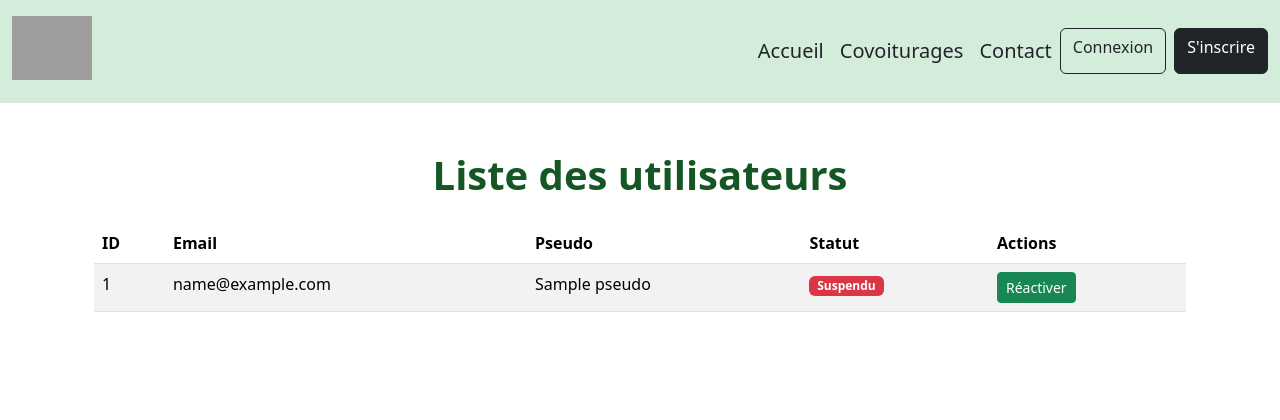
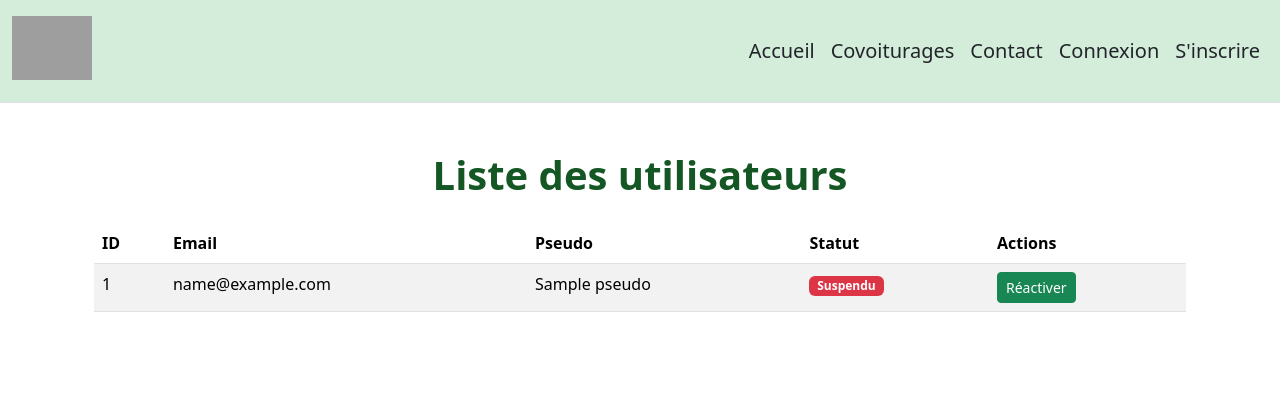
Before and after one commit to AntoineSimonin73/projet_ecoRide, a Symfony app: template templates/admin/users.html.twig in a window 1280 px wide. Shown: the top 420 px of the page. Run offline with Twig, Linux system fonts and the light colour scheme; the template is opened without the code that fills it: most values are stand-ins (such as "Sample title", 1, 10 or a date in 2020); some libraries are stand-ins or nearby versions; grey boxes are pictures that could not be loaded.

Commit message:
Améliorations header

```diff
--- a/templates/blocDeCode/header.html.twig
+++ b/templates/blocDeCode/header.html.twig
@@ -20,14 +20,14 @@
                 {% endif %}
                 {% if app.user %}
                     {% if 'ROLE_ADMIN' in app.user.roles or 'ROLE_EMPLOYE' in app.user.roles %}
-                        <a href="{{ path('app_change_password') }}" class="btn btn-outline-dark me-2">Mon espace</a>
+                        <li><a href="{{ path('app_change_password') }}" class="nav-link px-2 text-dark hover-highlight">Mon espace</a></li>
                     {% else %}
-                        <a href="{{ path('app_user_space') }}" class="btn btn-outline-dark me-2">Mon espace</a>
+                        <li><a href="{{ path('app_user_space') }}" class="nav-link px-2 text-dark hover-highlight">Mon espace</a></li>
                     {% endif %}
-                    <a href="{{ path('app_logout') }}" class="btn btn-dark">Déconnexion</a>
+                        <li><a href="{{ path('app_logout') }}" class="btn btn-dark">Déconnexion</a></li>
                 {% else %}
-                    <a href="{{ path('app_login') }}" class="btn btn-outline-dark me-2">Connexion</a>
-                    <a href="{{ path('app_register') }}" class="btn btn-dark">S'inscrire</a>
+                    <li><a href="{{ path('app_login') }}" class="nav-link px-2 text-dark hover-highlight">Connexion</a></li>
+                    <li><a href="{{ path('app_register') }}" class="nav-link px-2 text-dark hover-highlight">S'inscrire</a></li>
                 {% endif %}
             </ul>
         </div>
```
